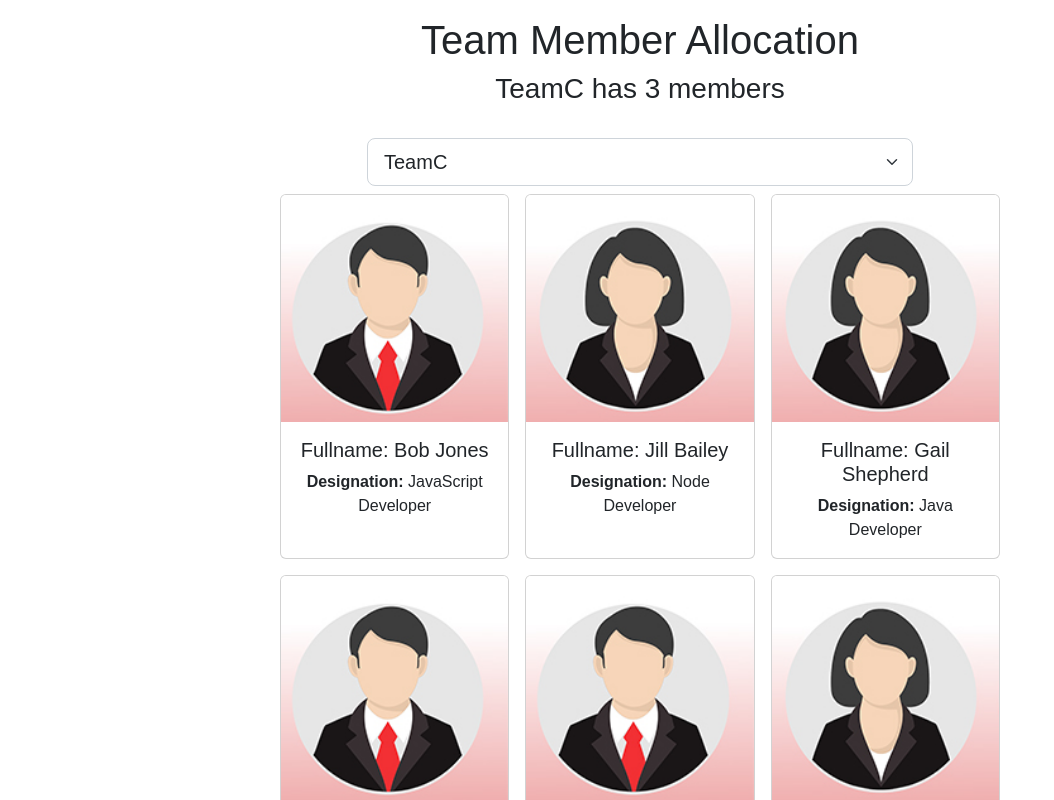
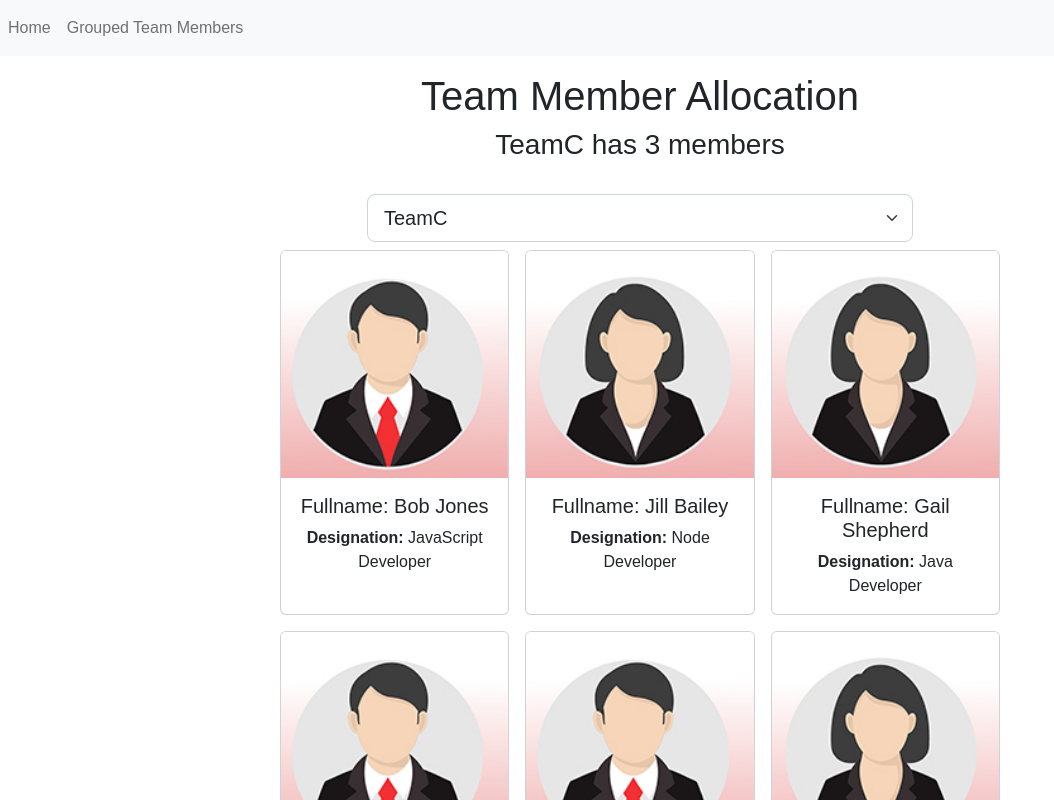
Before and after one commit to aalisina/teams-designation, a React (Create React App) app: page / in a window 1280 px wide. Shown: the top 800 px of the page, without its empty margins (0-1054 px from the left). Built offline with nearby package versions, Linux system fonts and the light colour scheme.

Commit message:
Imported Nav element

```diff
--- a/src/App.js
+++ b/src/App.js
@@ -1,6 +1,7 @@
 import './App.css';
 import { useState, useEffect } from 'react';
 import Header from './Header';
+import Nav from './Nav';
 import Footer from './Footer';
 import GroupedTeamMembers from './GroupedTeamMembers';
 import Employees from './Employees';
@@ -115,6 +116,7 @@ function App() {
   return (
     <div className="App">
       <Router>
+        <Nav />
         <Header selectedTeam={selectedTeam}
               teamMemberCount={employees.filter((employee)=> employee.teamName === selectedTeam).length}
         />
```
